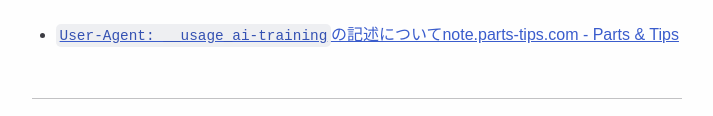
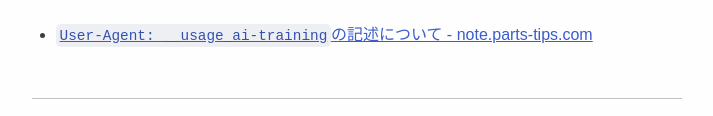
Before and after one commit to sorakakeru/create-robots.txt-web, a plain HTML site: page docs/index.html in a window 1280 px wide. Shown: the part 483-599 px from the top of the page, without its empty margins (283-996 px from the left). Drawn offline with Linux system fonts and the light colour scheme.

Commit message:
Update index.html

```diff
--- a/docs/index.html
+++ b/docs/index.html
@@ -56,7 +56,7 @@
     </ul>
     <p>ご利用の際はまず「<a href="#about-use">ご利用に際して</a>」をお読みください。また、補足として以下もご参照いただけますと幸いです。</p>
     <ul>
-      <li><a href="https://note.parts-tips.com/?postid=98"><code>User-Agent: __usage_ai-training</code>の記述についてnote.parts-tips.com - Parts & Tips</a></li>
+      <li><a href="https://note.parts-tips.com/?postid=98"><code>User-Agent: __usage_ai-training</code>の記述について - note.parts-tips.com</a></li>
     </ul>
   </header>
 
```
